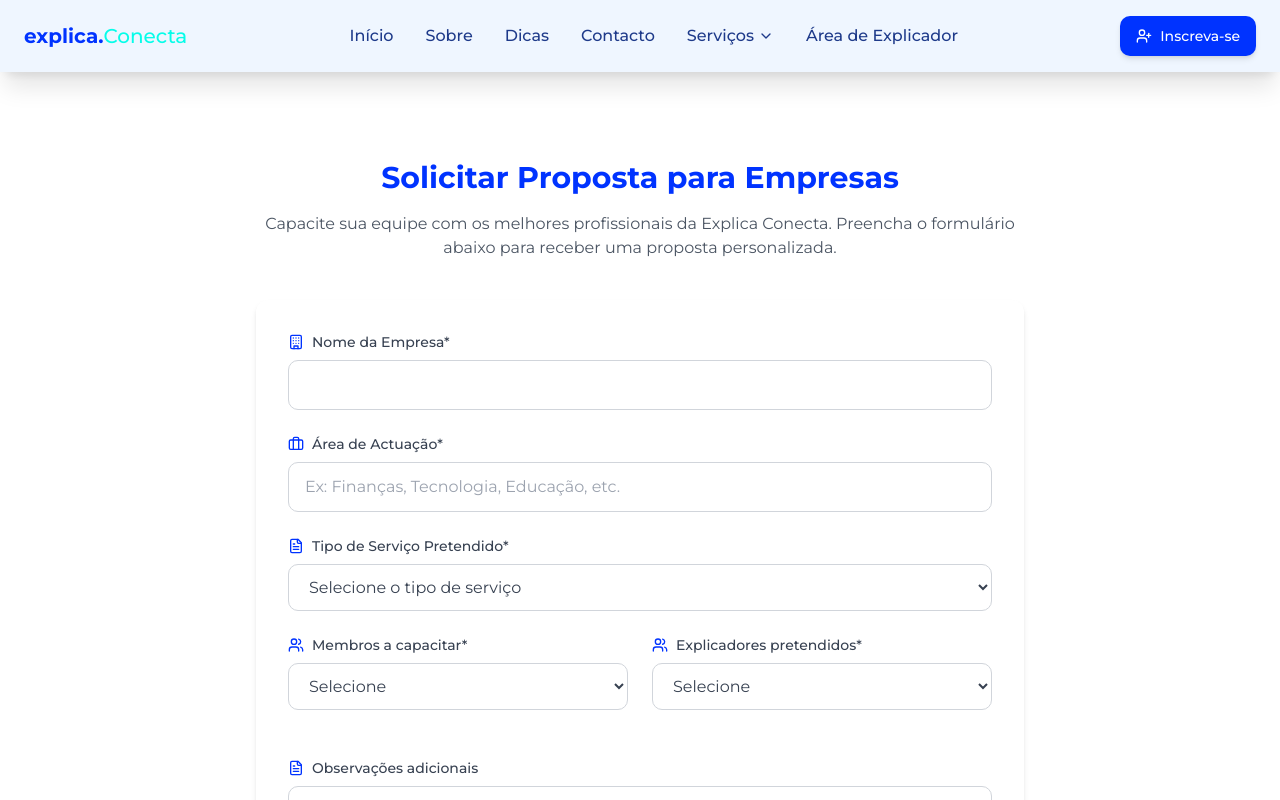
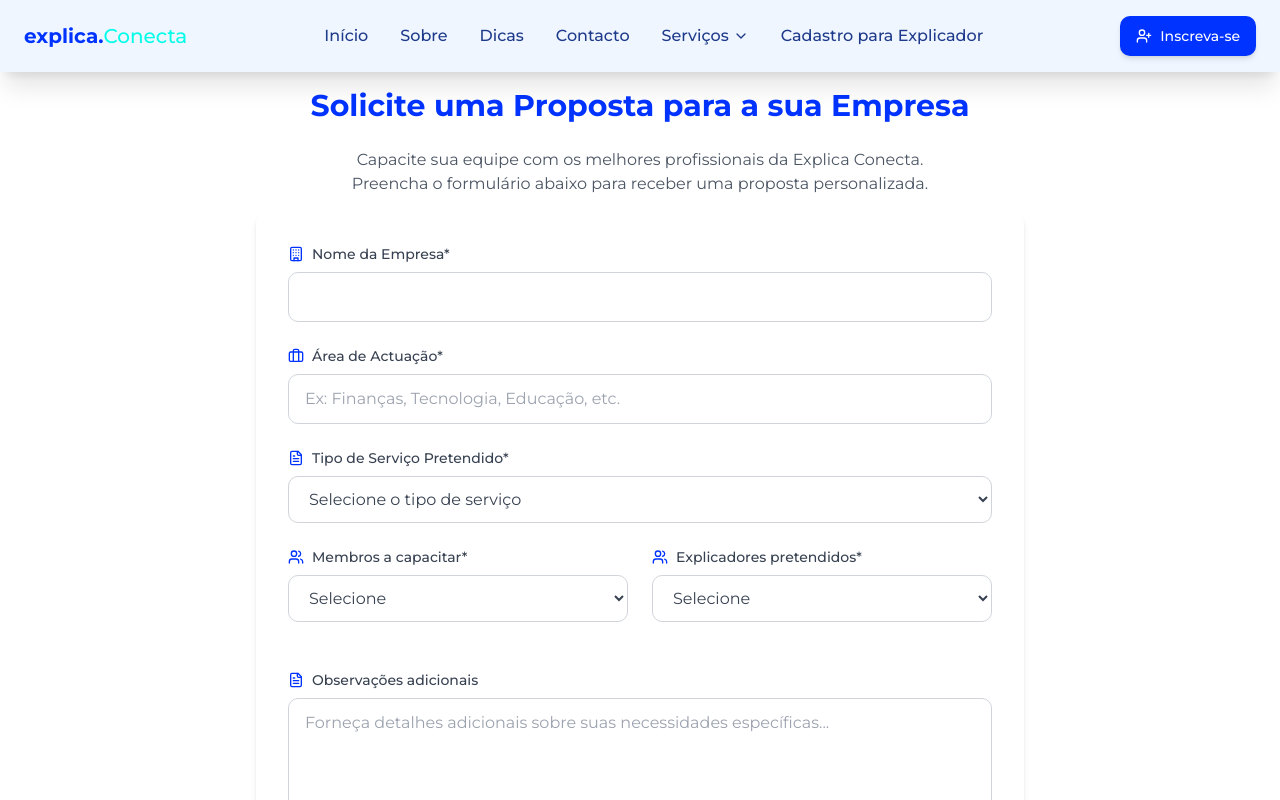
Before and after one commit to Maurochemane/explicaconecta, a React (Vite) app: page /solicitar-proposta-empresas in a window 1280 px wide. Shown: the top 800 px of the page. Built offline with nearby package versions, Linux system fonts and the light colour scheme.

Commit message:
Organizei as paginas de cadastro

```diff
--- a/src/components/Header.tsx
+++ b/src/components/Header.tsx
@@ -99,7 +99,7 @@ const Header = () => {
               className="relative group font-medium text-blue-900"
             >
               <span className="absolute left-0 -bottom-1 w-0 h-0.5 bg-secondary transition-all duration-300 group-hover:w-full"></span>
-              Área de Explicador
+              Cadastro para Explicador
             </Link>
           </nav>
 
--- a/src/pages/CadastroExplicadores.tsx
+++ b/src/pages/CadastroExplicadores.tsx
@@ -79,13 +79,13 @@ const CadastroExplicadores = () => {
   return (
     <div className="min-h-screen flex flex-col">
       <Header />
-      <main className="flex-1 pt-28">
+      <main className="flex-1 pt-10">
         <div className="container mx-auto px-4 py-12">
           <div className="max-w-3xl mx-auto">
-            <div className="text-center mb-10">
-              <h1 className="text-3xl font-bold text-primary mb-4">Cadastro de Explicadores</h1>
-              <p className="text-gray-600 mb-6">
-                Junte-se à nossa equipa de explicadores qualificados e ajude estudantes a alcançarem o seu potencial máximo.
+            <div className="text-center mb-4">
+              <h1 className="text-3xl font-bold text-primary mb-6">Cadastro de Explicadores</h1>
+              <p className="text-gray-600 mb-4">
+                Junte-se à nossa equipa de explicadores qualificados <br />e ajude estudantes a alcançarem o seu potencial máximo.
               </p>
             </div>
 
--- a/src/pages/SolicitarExplicador.tsx
+++ b/src/pages/SolicitarExplicador.tsx
@@ -18,13 +18,13 @@ const SolicitarExplicador = () => {
   return (
     <div className="min-h-screen flex flex-col">
       <Header />
-      <main className="flex-1 pt-28">
+      <main className="flex-1 pt-10">
         <div className="container mx-auto px-4 py-12">
           <div className="max-w-3xl mx-auto">
-            <div className="text-center mb-10">
-              <h1 className="text-3xl font-bold text-primary mb-4">Solicita um Explicador da Explica Conecta</h1>
-              <p className="text-gray-600 mb-6">
-                Preencha o formulário abaixo para solicitar um explicador personalizado que atenda às suas necessidades específicas.
+            <div className="text-center mb-4">
+              <h1 className="text-3xl font-bold text-primary mb-6">Solicita um Explicador</h1>
+              <p className="text-gray-600 mb-4">
+                Preencha o formulário abaixo para solicitar um explicador personalizado <br />que atenda às suas necessidades específicas.
               </p>
             </div>
 
--- a/src/pages/SolicitarPropostaEmpresas.tsx
+++ b/src/pages/SolicitarPropostaEmpresas.tsx
@@ -59,13 +59,13 @@ const SolicitarPropostaEmpresas = () => {
   return (
     <div className="min-h-screen flex flex-col">
       <Header />
-      <main className="flex-1 pt-28">
+      <main className="flex-1 pt-10">
         <div className="container mx-auto px-4 py-12">
           <div className="max-w-3xl mx-auto">
-            <div className="text-center mb-10">
-              <h1 className="text-3xl font-bold text-primary mb-4">Solicitar Proposta para Empresas</h1>
-              <p className="text-gray-600 mb-6">
-                Capacite sua equipe com os melhores profissionais da Explica Conecta. Preencha o formulário abaixo para receber uma proposta personalizada.
+            <div className="text-center mb-4">
+              <h1 className="text-3xl font-bold text-primary mb-6">Solicite uma Proposta para a sua Empresa</h1>
+              <p className="text-gray-600 mb-4">
+                Capacite sua equipe com os melhores profissionais da Explica Conecta.<br></br> Preencha o formulário abaixo para receber uma proposta personalizada.
               </p>
             </div>
 
```
